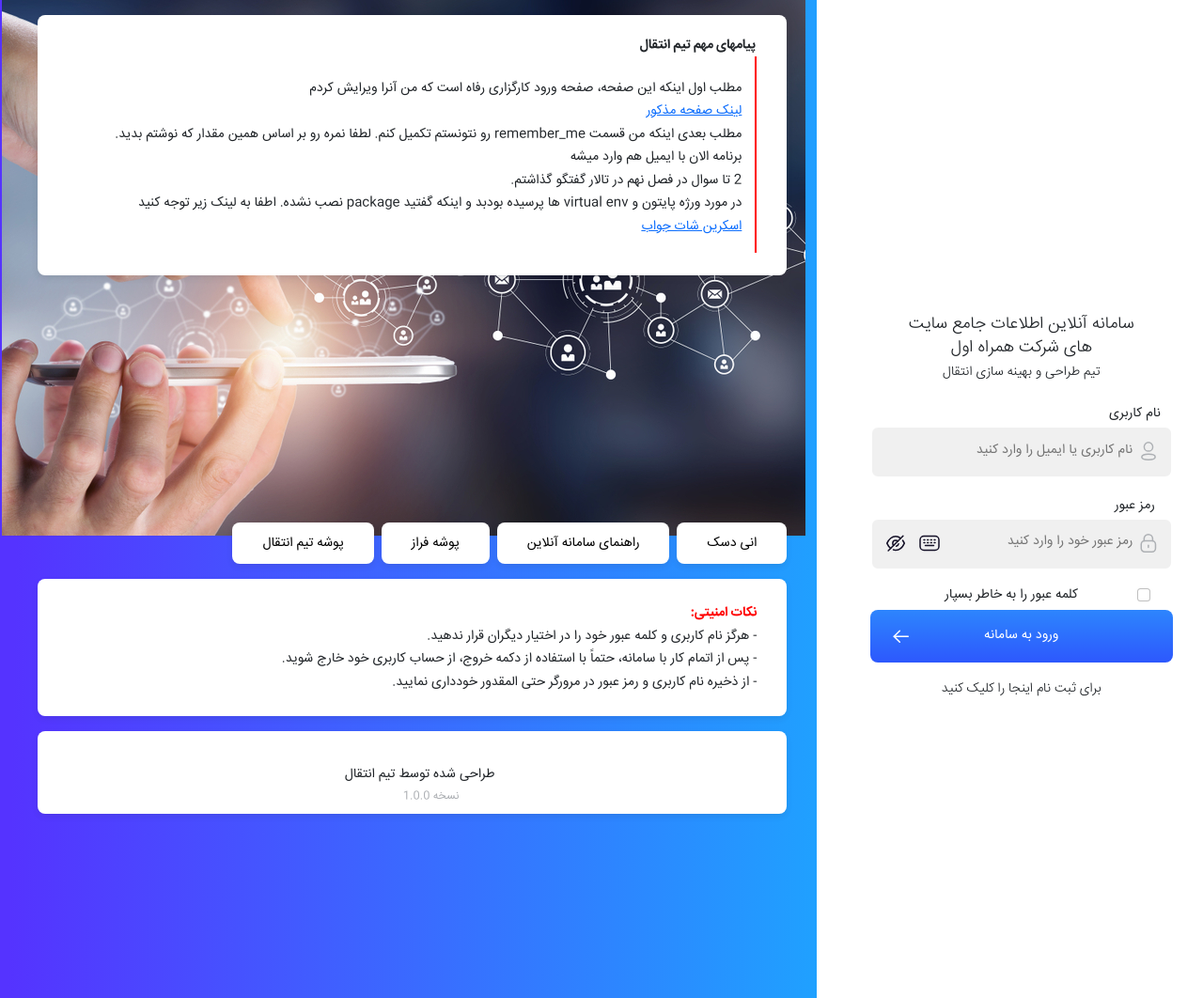
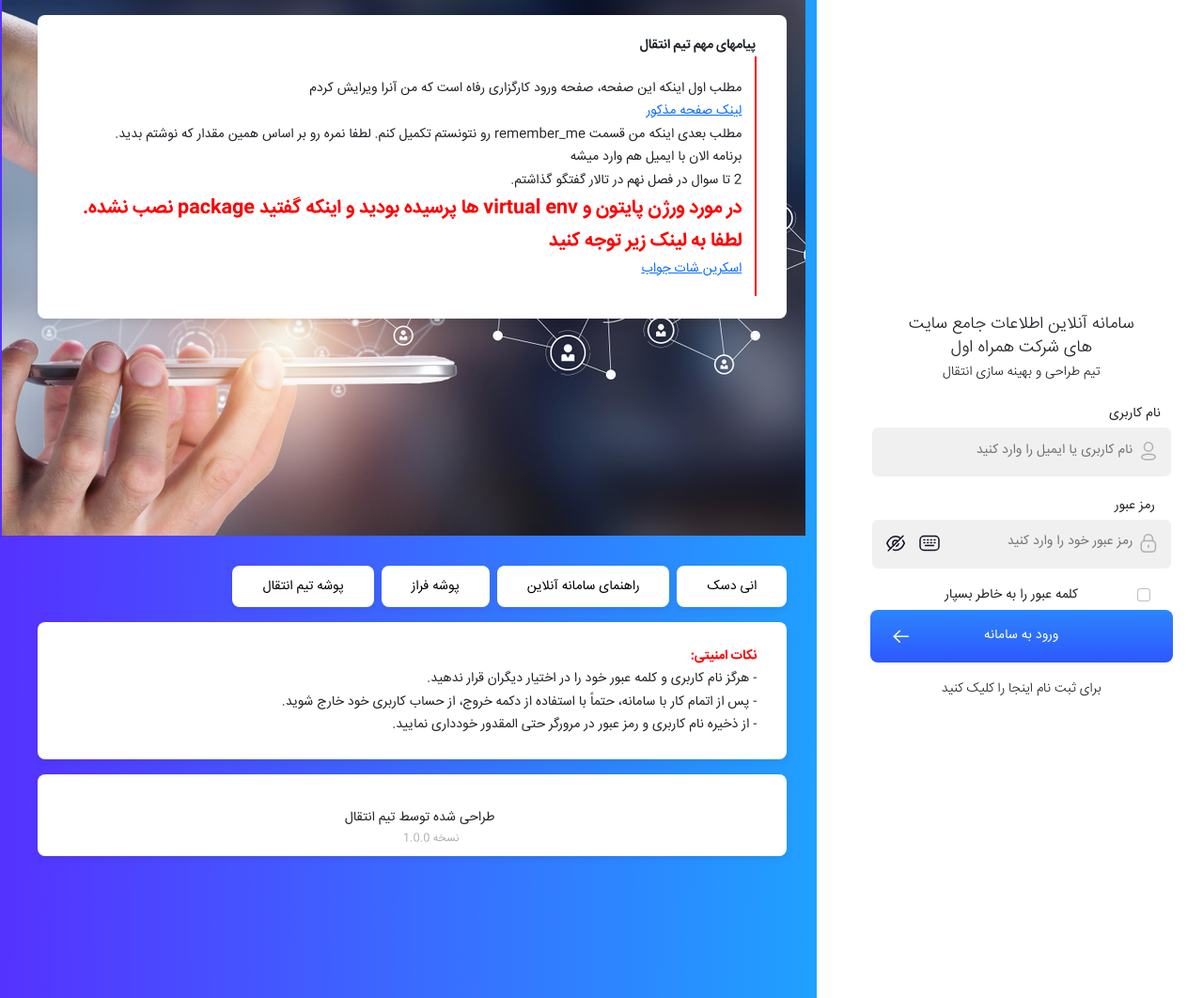
Before and after one commit to ghassemiali/ghassemi9, a Django app: page /accounts/login/ in a window 1280 px wide. Shown: the whole page at 94% size. Run offline with Django 3.2, Linux system fonts and the light colour scheme.

Commit message:
Update login.html

```diff
--- a/templates/accounts/login.html
+++ b/templates/accounts/login.html
@@ -327,7 +327,7 @@
                         <p>مطلب بعدی اینکه من قسمت remember_me رو نتونستم تکمیل کنم. لطفا نمره رو بر اساس همین مقدار که نوشتم بدید.</p>
                         <p>برنامه الان با ایمیل هم وارد میشه</p>
                         <p>2 تا سوال در فصل نهم در تالار گفتگو گذاشتم.</p>
-                        <p>در مورد ورژه پایتون و virtual env ها پرسیده بودبد و اینکه گفتید package نصب نشده. اطفا به لینک زیر توجه کنید</p>
+                        <p><b style="font-size:20px; color:#ff0000">در مورد ورژن پایتون و virtual env ها پرسیده بودید و اینکه گفتید package نصب نشده. لطفا به لینک زیر توجه کنید</b></p>
                         <a href="{% url 'website:error' %}">اسکرین شات جواب</a>
                     </div>
 
```
